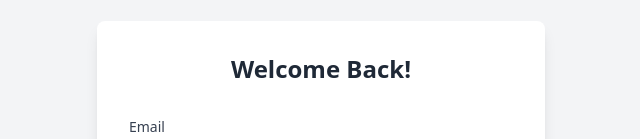
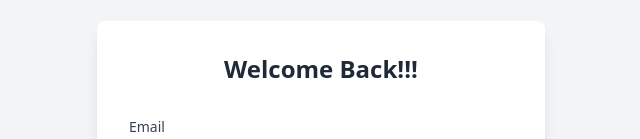
Before and after one commit to Kaizen317/produ, a React (Vite) app: page / in a window 1280 px wide. Shown: the part 133-272 px from the top of the page, without its empty margins (319-959 px from the left). Built offline with nearby package versions, Linux system fonts and the light colour scheme.

Commit message:
Prueba despliegue automático con GitHub Actions

```diff
--- a/src/components/Login.jsx
+++ b/src/components/Login.jsx
@@ -4,7 +4,7 @@ const Login = () => {
   return (
     <div className="flex items-center justify-center min-h-screen bg-gray-100">
       <div className="w-full max-w-md p-8 space-y-8 bg-white shadow-lg rounded-lg">
-        <h2 className="text-2xl font-bold text-center text-gray-800">Welcome Back!</h2>
+        <h2 className="text-2xl font-bold text-center text-gray-800">Welcome Back!!!</h2>
         <form className="mt-8 space-y-6">
           <div>
             <label htmlFor="email" className="block text-sm font-medium text-gray-700">
```
